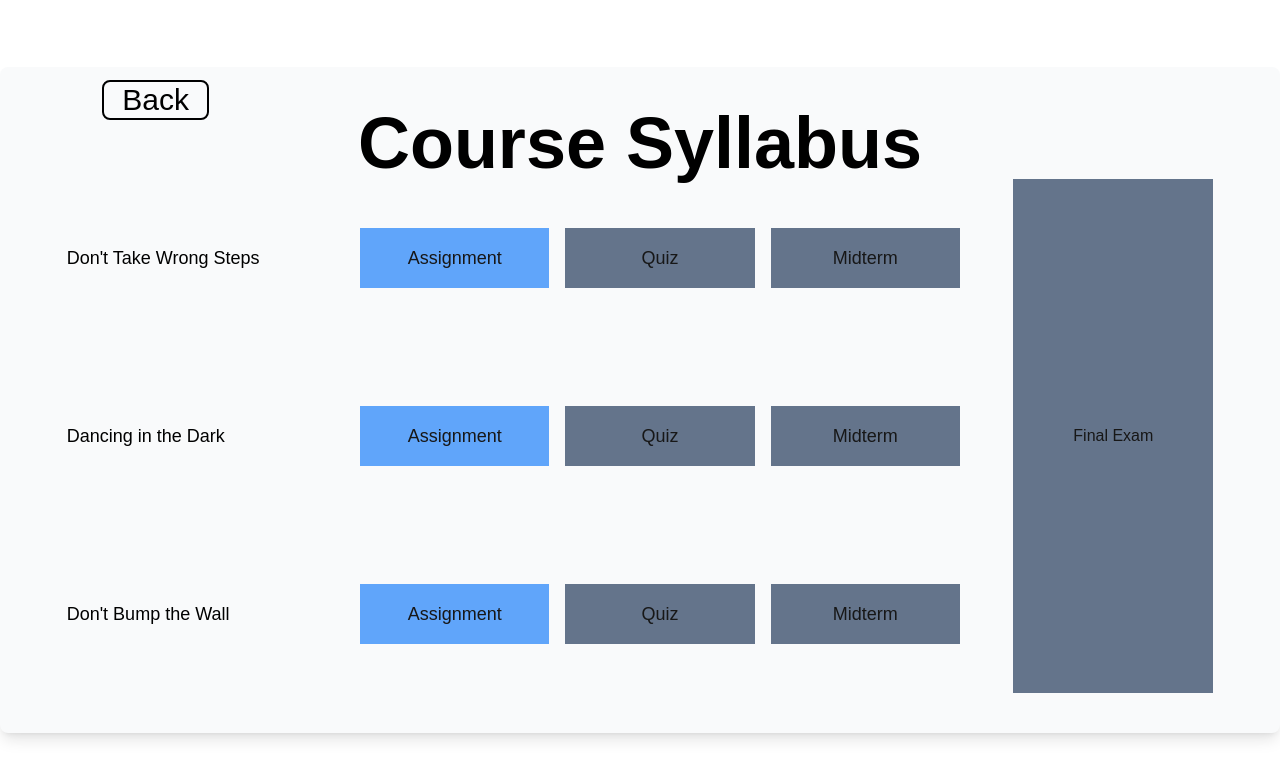
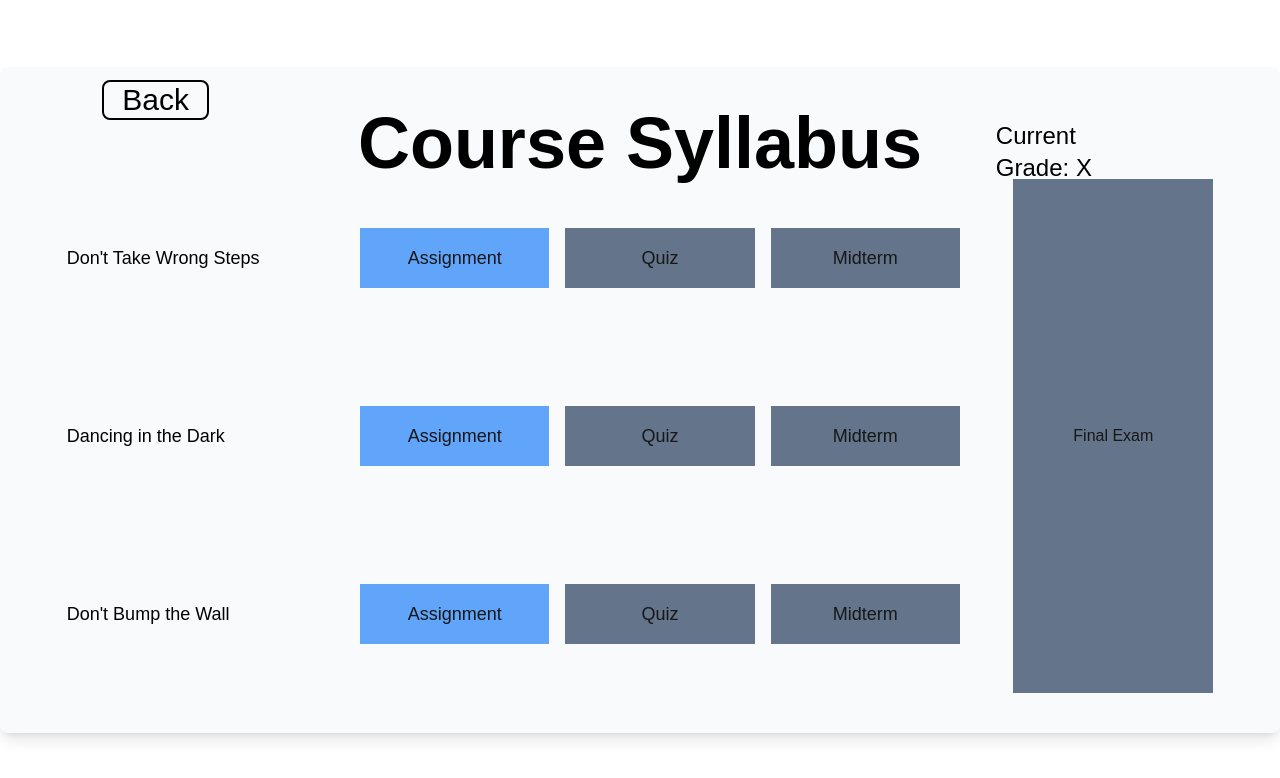
Before and after one commit to mt1516/TheGradeEscape, a Next.js app: page /game-level in a window 1280 px wide. Shown: the top 778 px of the page. Built offline with nearby package versions, Linux system fonts and the light colour scheme.

Commit message:
show current grade

```diff
--- a/app/(main)/game-level/page.tsx
+++ b/app/(main)/game-level/page.tsx
@@ -2,14 +2,40 @@
 
 import Level from "@/app/ui/game-level/level";
 import Close from "@/app/ui/button";
+import { getCurrentGrade } from "@/app/game/storage";
 
 export default function Page() {
+    const currentGrade = getCurrentGrade();
+    const getBackgroundColor = (grade: string) => {
+        switch (grade) {
+            case 'A+':
+            case 'A':
+            case 'A-':
+                return 'rgba(145,255,174,0.8)'
+            case 'B+':
+            case 'B':
+            case 'B-':
+                return 'rgba(255,255,174,0.5)'
+            case 'C+':
+            case 'C':
+            case 'C-':
+                return 'rgba(255,174,174,0.8)'
+           case 'D':
+                return 'rgba(255,174,174,0.8)'
+           case 'F':
+                return 'rgba(255,100,98,0.7)'
+        }
+    };
+    const bgColor = getBackgroundColor(currentGrade);
     return (
-        <div className='contianer flex flex-row justify-center items-center h-screen w-screen'>
+        <div className='flex flex-row justify-center items-center h-screen w-screen'>
             <div className="container flex flex-col bg-gray-50 rounded-lg shadow-lg h-5/6 p-10">
                 <div className="container flex flex-row">
                     <Close />
-                    <h1 className="text-7xl font-bold text-black w-full text-center justify-self-center">Course Syllabus</h1>
+                    <h1 className='text-7xl font-bold text-black w-full text-center justify-self-center'>Course Syllabus</h1>
+                    <div className='rounded-full' style={{ backgroundColor: bgColor,  position: 'absolute', top: '15%', right: '11.2%', width: '11%', height: 'fit-content', display: 'flex', flexDirection: 'row', justifyContent: 'center'}}>
+                        <div className='text-black text-2xl'>Current Grade: {currentGrade}</div>
+                    </div>
                 </div>
                 <Level />
             </div>
--- a/app/game/storage.tsx
+++ b/app/game/storage.tsx
@@ -148,6 +148,9 @@ export function promoteGrade() {
             currentGrade = 'D';
             break;
         case 'D':
+            currentGrade = 'C-';
+            break;
+        case 'C-':
             currentGrade = 'C';
             break;
         case 'C':
@@ -202,6 +205,9 @@ export function demoteGrade() {
             currentGrade = 'C';
             break;
         case 'C':
+            currentGrade = 'C-';
+            break;
+        case 'C-':
             currentGrade = 'D';
             break;
         case 'D':
@@ -214,6 +220,6 @@ export function demoteGrade() {
 }
 
 export function compareGrade(grade: string): number {
-    var grades = ['F', 'D', 'C', 'C+', 'B-', 'B', 'B+', 'A-', 'A', 'A+'];
+    var grades = ['F', 'D', 'C-', 'C', 'C+', 'B-', 'B', 'B+', 'A-', 'A', 'A+'];
     return grades.indexOf(getCurrentGrade()) - grades.indexOf(grade);
 }
```
